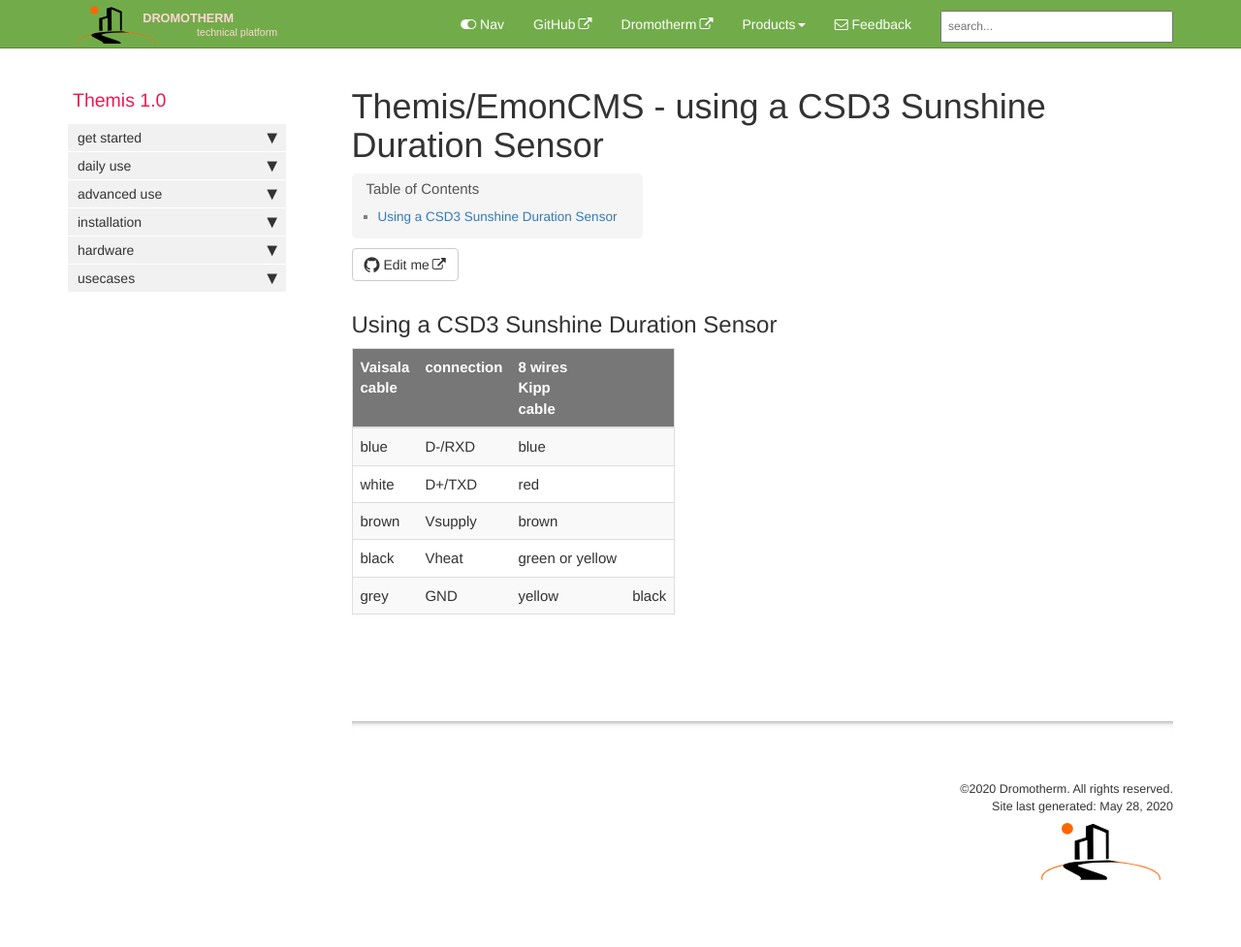
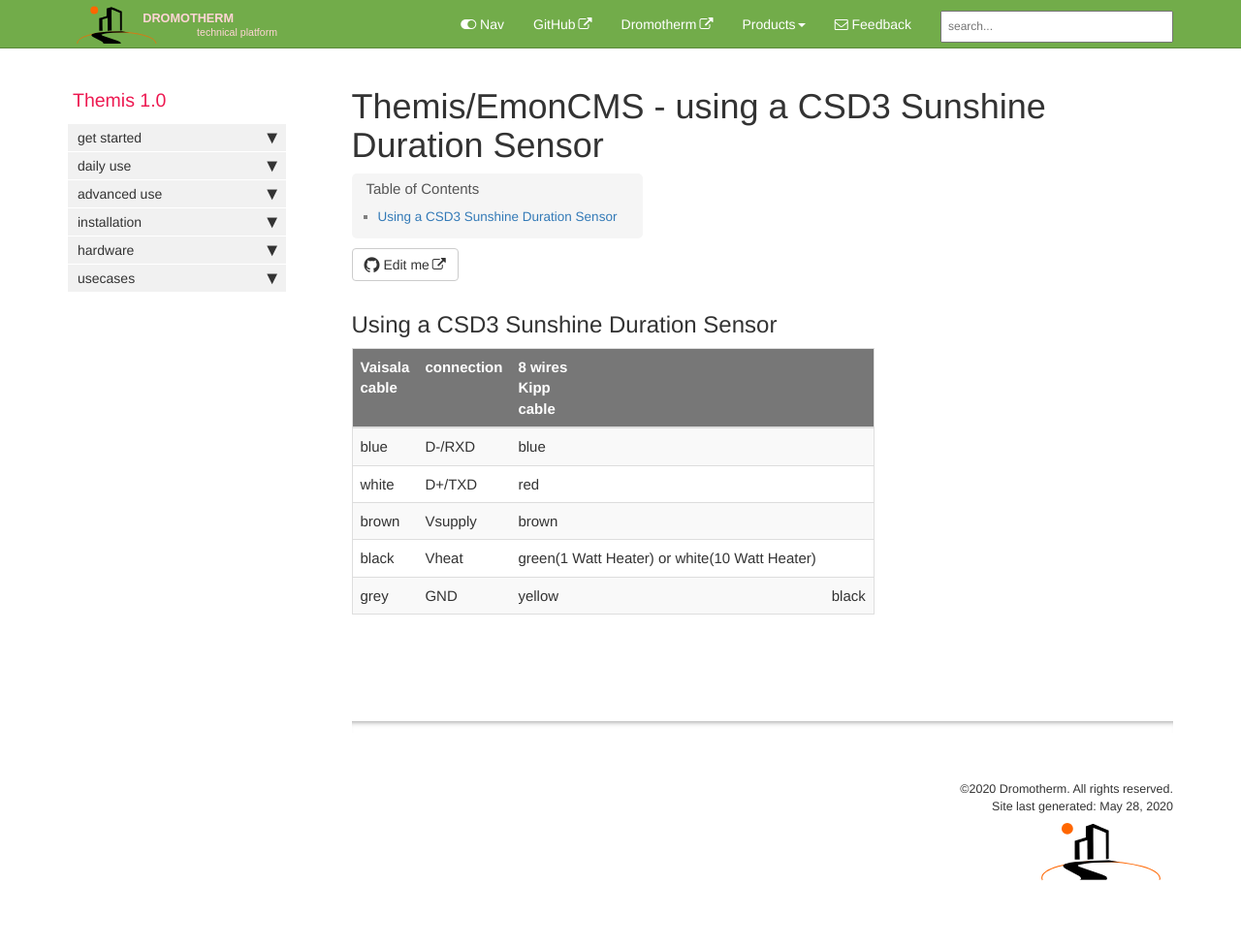
Before and after one commit to dromotherm/documentation, a Jekyll site: the page built from pages/themis/sun/csd3.md, in a window 1280 px wide. Shown: the whole page at 97% size. Built offline with Jekyll 4.4.1, drawn with Linux system fonts in a browser that asks for light colours; comment, search, counter and statistics services are not loaded.

Commit message:
Update csd3.md

```diff
--- a/pages/themis/sun/csd3.md
+++ b/pages/themis/sun/csd3.md
@@ -10,5 +10,5 @@
 blue|D-/RXD|blue
 white|D+/TXD|red
 brown|Vsupply|brown
-black|Vheat|green or yellow
+black|Vheat|green(1 Watt Heater) or white(10 Watt Heater)
 grey|GND|yellow|black
```
